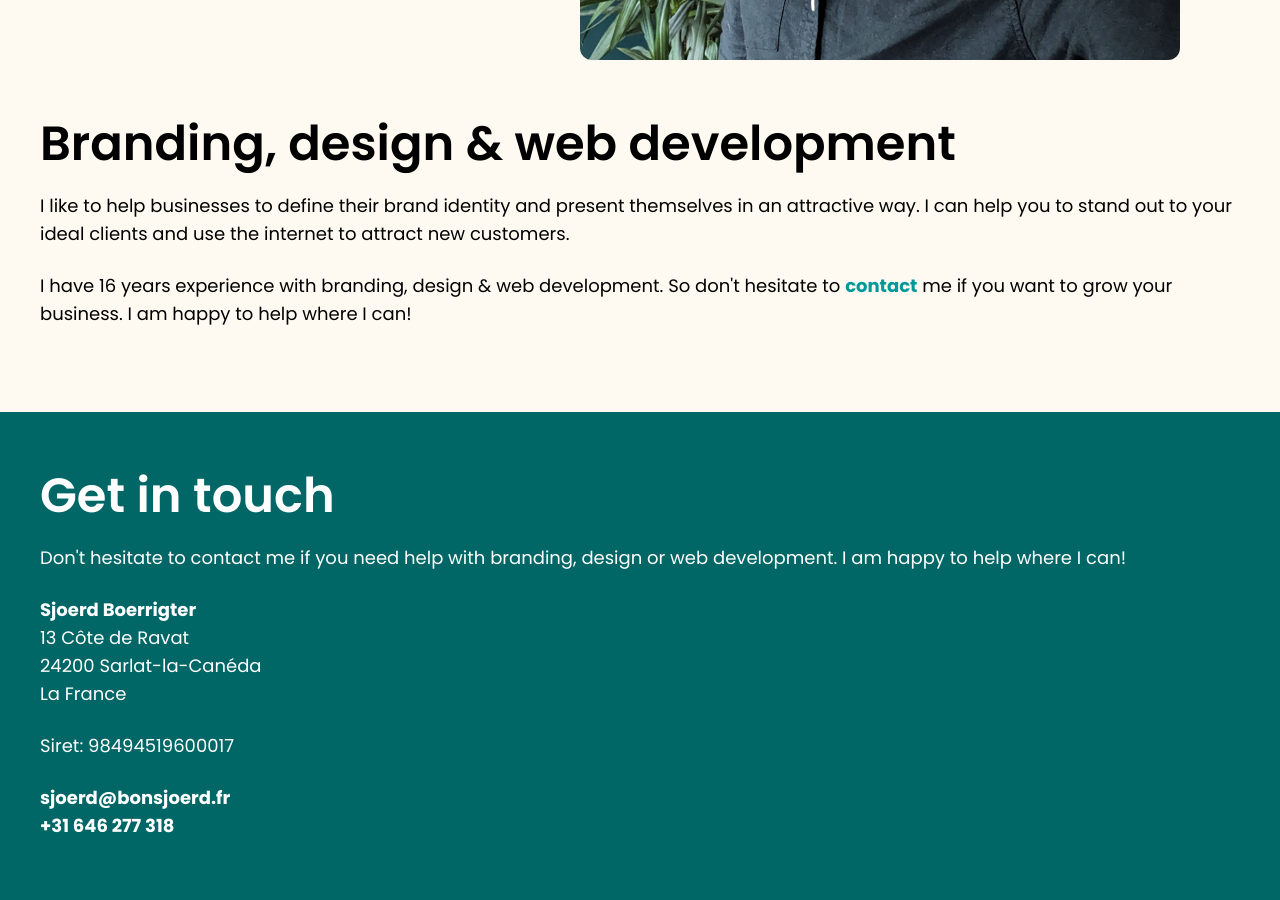
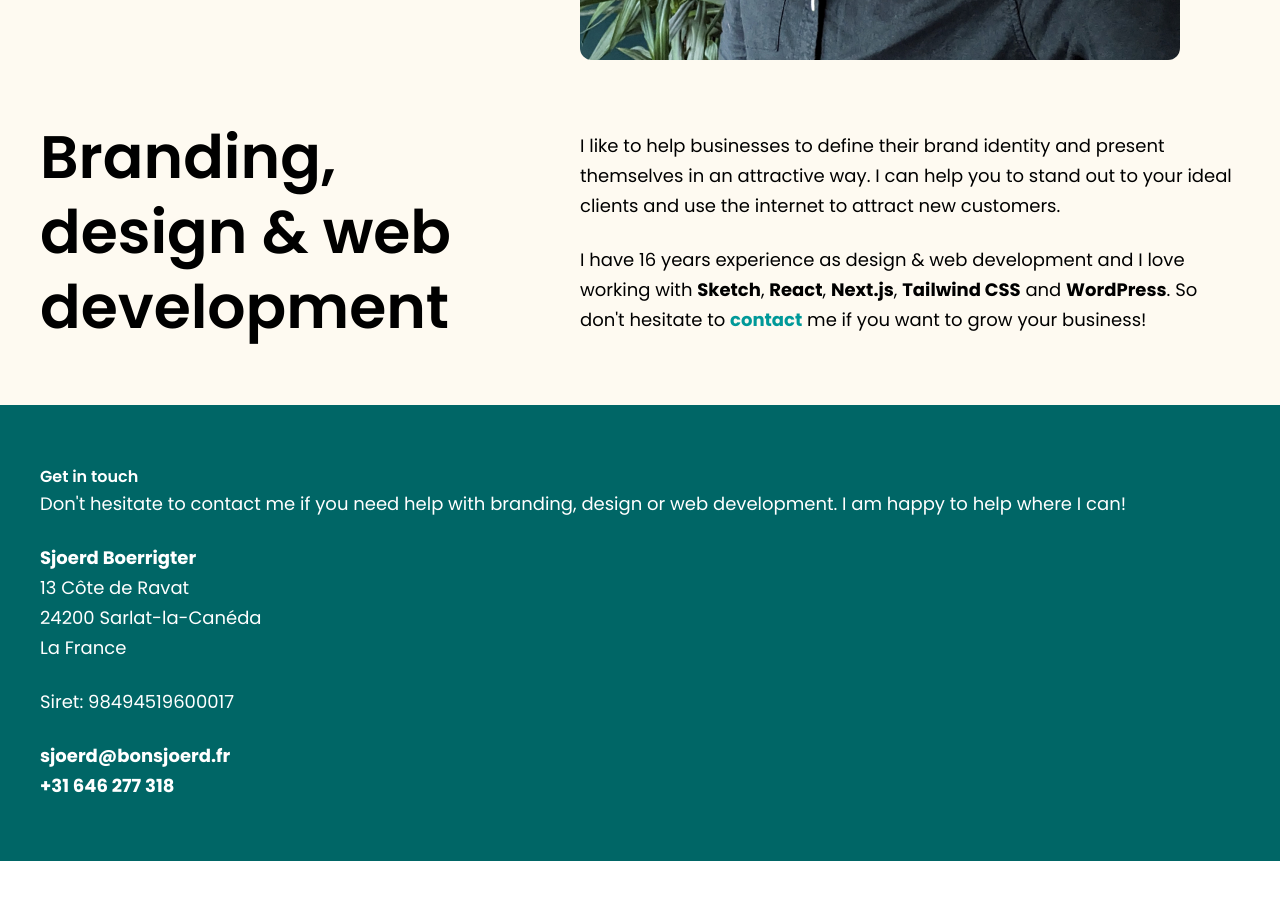
Before and after one commit to sboerrigter/bonsjoerd, a Next.js app: page / in a window 1280 px wide. Shown: the part 840-1740 px from the top of the page. After the commit the page ends 1701 px from the top, so only its background shows below. Built offline with nearby package versions, Linux system fonts and the light colour scheme.

Commit message:
:construction:

```diff
--- a/app/main.css
+++ b/app/main.css
@@ -4,21 +4,13 @@
 
 @layer base {
   h1,
-  .h1 {
-    @apply font-semibold text-7xl mb-6;
-  }
-
   h2,
-  .h2 {
-    @apply font-semibold text-5xl mb-6;
-  }
-
   h3 {
     @apply font-semibold;
   }
 
   p {
-    @apply text-lg mb-6;
+    @apply text-lg leading-[30px] mb-6 last:mb-0;
   }
 
   a {
--- a/app/page.js
+++ b/app/page.js
@@ -22,11 +22,13 @@ export default function Home() {
       </Wrap>
 
       <Wrap className="flex flex-col-reverse lg:flex-row gap-x-15 items-center lg:items-start lg:-mb-30">
-        <div className="py-15 max-w-[480px] lg:w-[40%]">
-          <h2 className="h1">Hello, I am Sjoerd</h2>
+        <div className="pt-10 pb-15 lg:py-15 max-w-[480px] lg:w-[40%]">
+          <h2 className="text-6xl mb-6 xs:text-[80px] xs:mb-8">
+            Hello, I am Sjoerd
+          </h2>
           <p>
-            I am a creative designer &amp; web developer from the Netherlands,
-            living in Sarlat-la-Canéda in the south of France. I am still
+            I am a freelance designer &amp; web developer from the Netherlands,
+            living in Sarlat-la-Canéda in the south of France. I'm still
             learning French, but I am good at{" "}
             <a href="#services">branding, design &amp; web development</a>. In
             my free time I am{" "}
@@ -52,19 +54,42 @@ export default function Home() {
         </div>
       </Wrap>
 
-      <div className="bg-yellow-50 py-15 lg:pt-45" id="services">
-        <Wrap>
-          <h1 className="h2">Branding, design & web development</h1>
-          <p>
-            I like to help businesses to define their brand identity and present
-            themselves in an attractive way. I can help you to stand out to your
-            ideal clients and use the internet to attract new customers.
-          </p>
-          <p>
-            I have 16 years experience with branding, design & web development.
-            So don't hesitate to <a href="#contact">contact</a> me if you want
-            to grow your business. I am happy to help where I can!
-          </p>
+      <div
+        className="
+          bg-yellow-50 pt-10 pb-15
+          lg:pb-15 lg:pt-45
+        "
+        id="services"
+      >
+        <Wrap className="flex flex-col lg:flex-row gap-x-15 items-center">
+          <h1
+            className="
+              text-[40px] leading-tight mb-6
+              xs:text-[50px]
+              lg:w-[40%] lg:mb-0
+              xl:text-[60px]
+            "
+          >
+            Branding, design&nbsp;&amp; web development
+          </h1>
+
+          <div className="lg:w-[55%]">
+            <p>
+              I like to help businesses to define their brand identity and
+              present themselves in an attractive way. I can help you to stand
+              out to your ideal clients and use the internet to attract new
+              customers.
+            </p>
+            <p>
+              I have {new Date().getFullYear() - 2008} years experience as
+              design &amp; web development and I love working with{" "}
+              <strong>Sketch</strong>, <strong>React</strong>,{" "}
+              <strong>Next.js</strong>, <strong>Tailwind CSS</strong> and{" "}
+              <strong>WordPress</strong>. So don't hesitate to{" "}
+              <a href="#contact">contact</a> me if you want to grow your
+              business!
+            </p>
+          </div>
         </Wrap>
       </div>
 
--- a/tailwind.config.js
+++ b/tailwind.config.js
@@ -1,4 +1,5 @@
-/** @type {import('tailwindcss').Config} */
+const theme = require("tailwindcss/defaultTheme");
+
 module.exports = {
   content: [
     "./app/**/*.{js,ts,jsx,tsx,mdx}",
@@ -42,6 +43,11 @@ module.exports = {
         },
       },
     },
+    screens: {
+      "2xs": "360px",
+      xs: "480px",
+      ...theme.screens,
+    },
   },
   plugins: [],
 };
```
